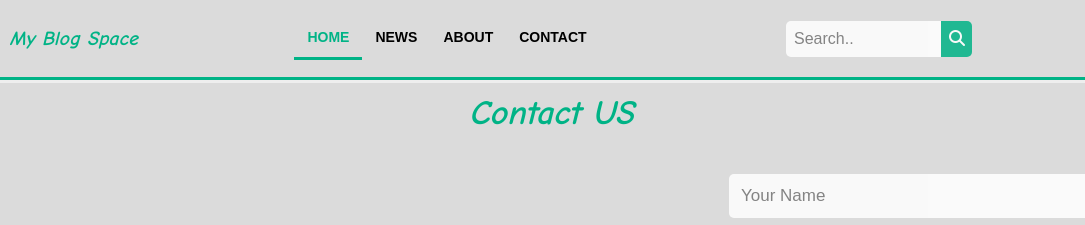
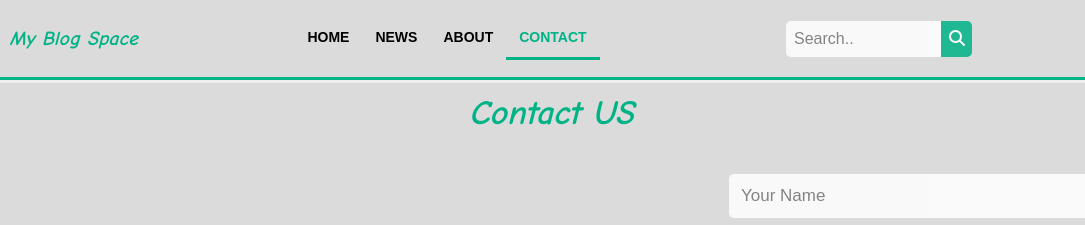
Before and after one commit to finitola/blog, a plain HTML site: page contact.html in a window 1280 px wide. Shown: the top 225 px of the page, 89-1174 px from the left. Drawn offline with Linux system fonts and the light colour scheme.

Commit message:
Update contact.html

```diff
--- a/contact.html
+++ b/contact.html
@@ -21,10 +21,10 @@
                 </a>
             </div>
             <nav>
-                    <a class="active" href="/blog/">Home</a>
+                    <a href="/blog/">Home</a>
                     <a href="./news.html">News</a>
                     <a href="./about.html">About</a>
-                    <a href="./contact.html">Contact</a>
+                    <a class="active" href="./contact.html">Contact</a>
             </nav>
             <form class="search">
                 <input type="text" placeholder="Search..">
```
